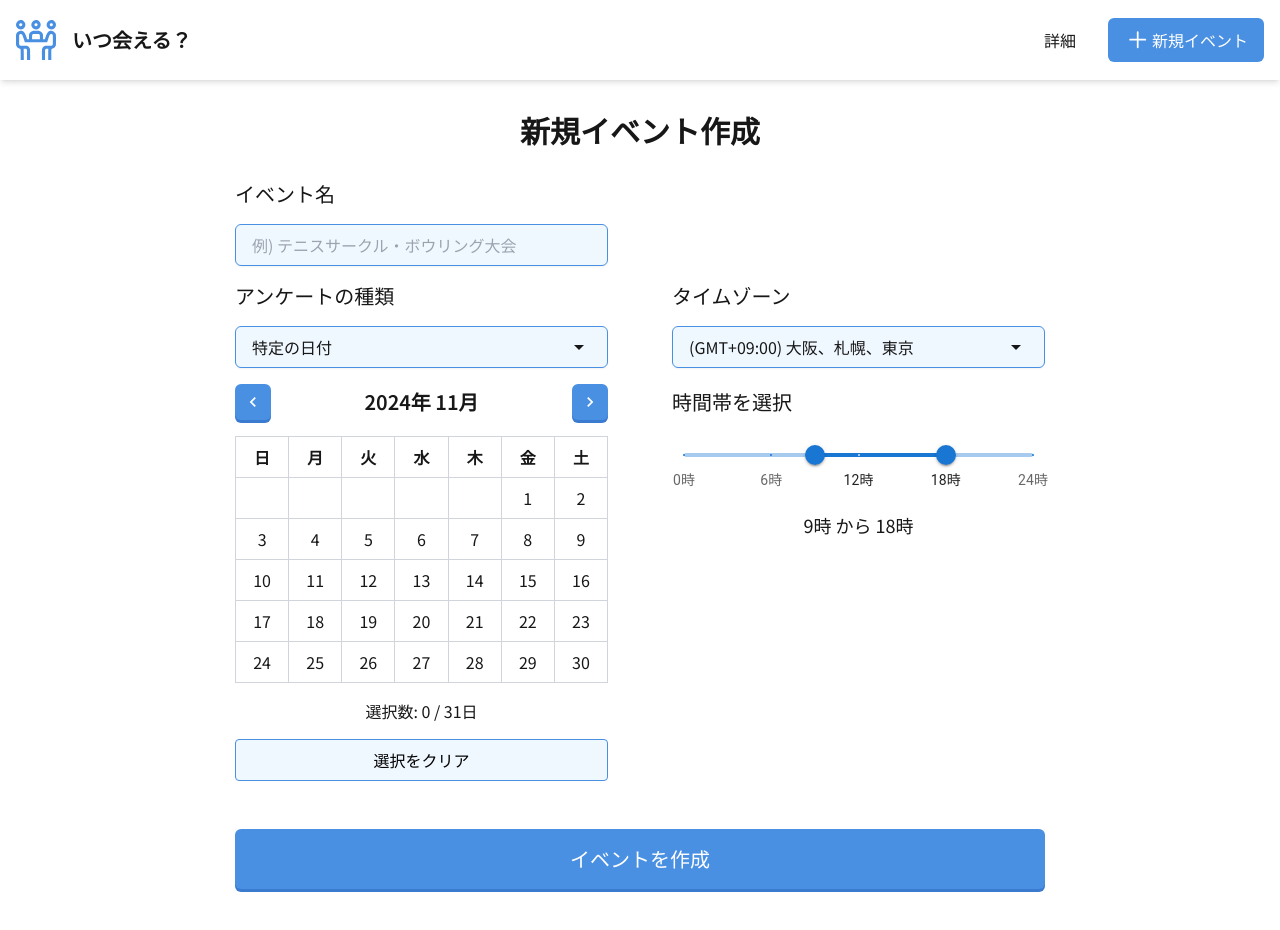
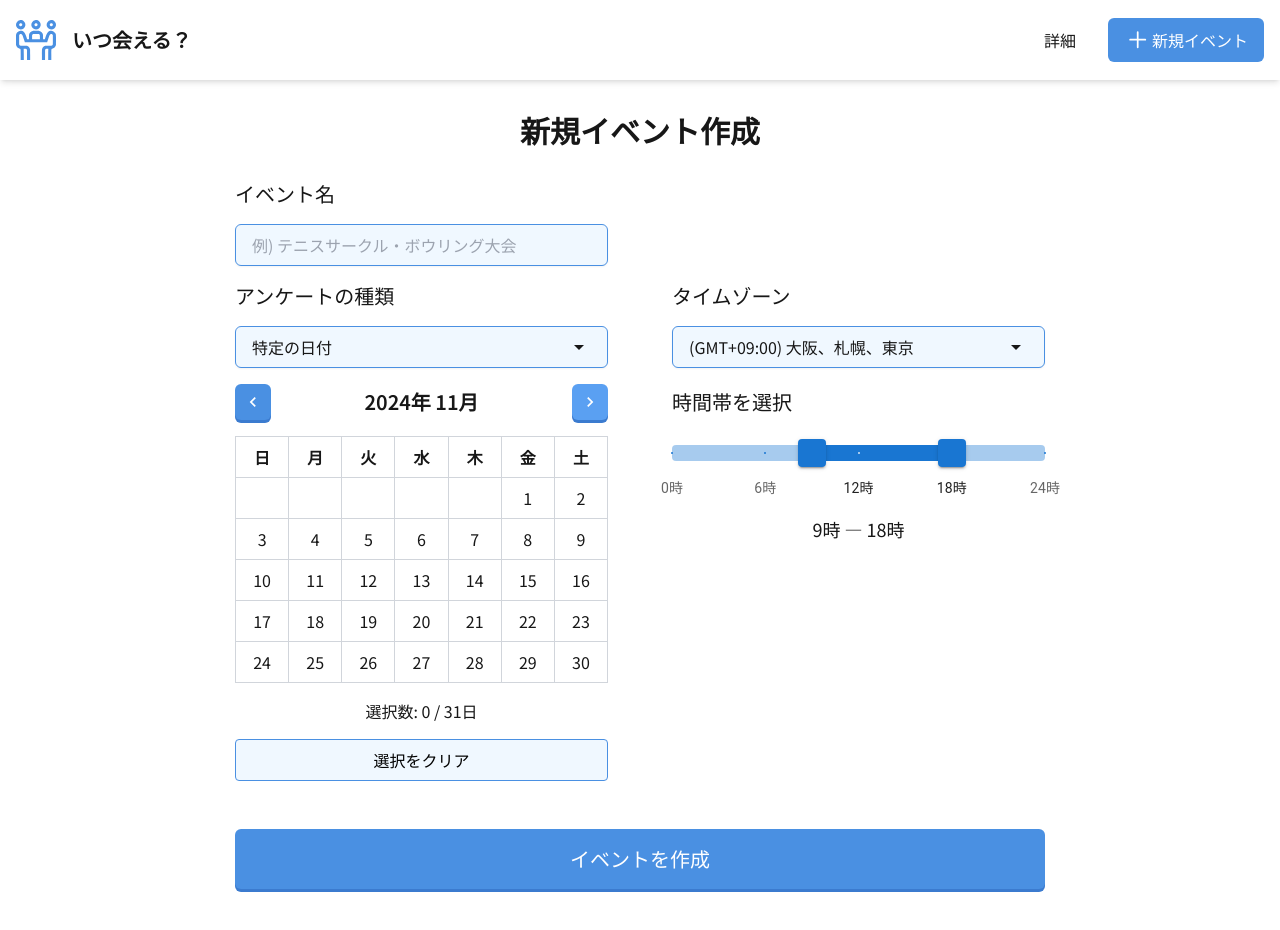
Before and after one commit to takumitoma/itsu-aiteru-scheduler, a Next.js app: page / in a window 1280 px wide. Both pictures are taken after a click on the button "navigate to next month". Shown: the top 930 px of the page. Built offline with nearby package versions, Linux system fonts and the light colour scheme.

Commit message:
fix: improve CreateEventForm UI

```diff
--- a/src/components/CreateEventForm/Calendar.tsx
+++ b/src/components/CreateEventForm/Calendar.tsx
@@ -176,9 +176,8 @@ const Calendar: React.FC<CalendarProps> = ({
           <button
             type="button"
             onClick={navigatePrevMonth}
-            className={`p-2 rounded-md hover:bg-primaryHover three-d text-white ${
-              isPrevMonthDisabled ? 'invisible' : ''
-            }`}
+            className={`p-2 rounded-md hover:bg-primaryHover focus:bg-primaryHover
+              three-d text-white ${isPrevMonthDisabled ? 'invisible' : ''}`}
             aria-label="navigate to previous month"
           >
             <MdNavigateBefore size={20} />
@@ -187,9 +186,8 @@ const Calendar: React.FC<CalendarProps> = ({
           <button
             type="button"
             onClick={navigateNextMonth}
-            className={`p-2 rounded-md hover:bg-primaryHover three-d text-white ${
-              isNextMonthDisabled ? 'invisible' : ''
-            }`}
+            className={`p-2 rounded-md hover:bg-primaryHover focus:bg-primaryHover
+              three-d text-white ${isNextMonthDisabled ? 'invisible' : ''}`}
             aria-label="navigate to next month"
           >
             <MdNavigateNext size={20} />
@@ -215,7 +213,8 @@ const Calendar: React.FC<CalendarProps> = ({
             >
               {day && (
                 <div
-                  className={`py-2 ${day.isSame(dayjs().tz(timezone), 'day') ? 'font-bold' : ''} ${
+                  className={`py-2 focus:outline-none focus:ring-2 focus:ring-primary
+                    ${day.isSame(dayjs().tz(timezone), 'day') ? 'font-bold' : ''} ${
                       selectedDates.includes(day.format('YYYY-MM-DD'))
                         ? isUnselectingRef.current && isDateInDragRange(day)
                           ? 'bg-gray-300'
@@ -238,6 +237,7 @@ const Calendar: React.FC<CalendarProps> = ({
                   }}
                   onTouchMove={(e) => handleTouchMove(e)}
                   onTouchEnd={handleDragEnd}
+                  {...(day && !day.isBefore(dayjs().tz(timezone), 'day') ? { tabIndex: 0 } : {})}
                 >
                   {day.date()}
                 </div>
--- a/src/components/CreateEventForm/TimeRangeSelector.tsx
+++ b/src/components/CreateEventForm/TimeRangeSelector.tsx
@@ -40,7 +40,7 @@ const TimeRangeSelector: React.FC<TimeRangeSelectorProps> = ({ value, onChange }
   return (
     <div className="max-w-md w-full md:pt-1">
       <label className="text-xl font-medium mb-4">時間帯を選択</label>
-      <div className="px-3 mt-6 mb-4">
+      <div className="my-4">
         <Slider
           value={[value.start, value.end]}
           onChange={handleChange}
@@ -50,10 +50,27 @@ const TimeRangeSelector: React.FC<TimeRangeSelectorProps> = ({ value, onChange }
           max={24}
           marks={marks}
           className="text-primary"
+          sx={{
+            '& .MuiSlider-thumb': {
+              width: '28px',
+              height: '28px',
+              borderRadius: '4px',
+              '&:hover, &.Mui-focusVisible': {
+                boxShadow: 'none',
+              },
+            },
+            '& .MuiSlider-rail': {
+              borderRadius: '4px',
+            },
+            '& .MuiSlider-markLabel': {
+              marginTop: '16px',
+            },
+            height: '16px',
+          }}
         />
       </div>
       <p className="text-lg text-center my-4">
-        {value.start}時 から {value.end}時
+        {value.start}時 &#x2014; {value.end}時
       </p>
     </div>
   );
--- a/src/components/CreateEventForm/TimezoneSelector.tsx
+++ b/src/components/CreateEventForm/TimezoneSelector.tsx
@@ -46,7 +46,8 @@ const TimezoneSelector: React.FC<TimezoneSelectorProps> = ({ value, onChange })
         <button
           type="button"
           onClick={() => setIsOpen(!isOpen)}
-          className="w-full px-4 py-2 rounded-md border border-primary shadow-sm bg-primaryVeryLight
+          className="w-full px-4 py-2 rounded-md border border-primary shadow-sm
+            bg-primaryVeryLight focus:outline-none focus:ring-2 focus:ring-primary
             flex justify-between items-center"
           aria-haspopup="listbox"
           aria-expanded={isOpen}
```
Lines whose indentation alone changed are shown as unchanged.
